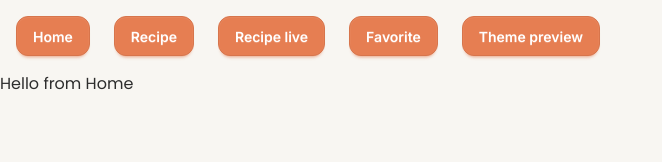
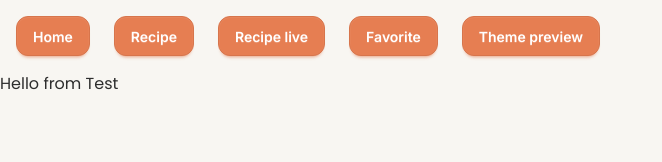
Before and after one commit to WildCodeSchool-2025-09/p2-0526-remote-mealmaker, a React (Vite) app: page / in a window 1280 px wide. Shown: the top 162 px of the page, without its empty margins (0-662 px from the left). Built offline with nearby package versions, Linux system fonts and the light colour scheme.

Commit message:
Test on commits

```diff
--- a/src/pages/Home.tsx
+++ b/src/pages/Home.tsx
@@ -1,5 +1,5 @@
 function Home() {
-  return <h1>Hello from Home</h1>;
+	return <h1>Hello from Test</h1>;
 }
 
 export default Home;
```
